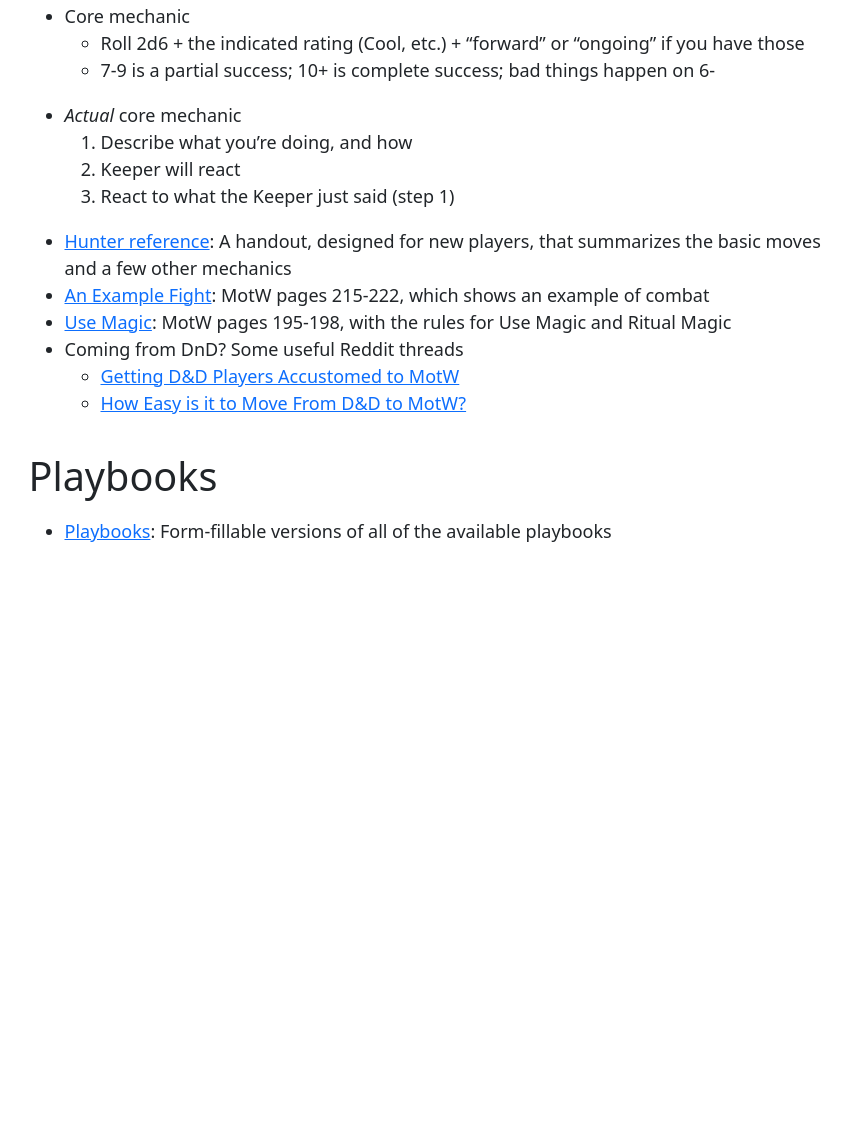
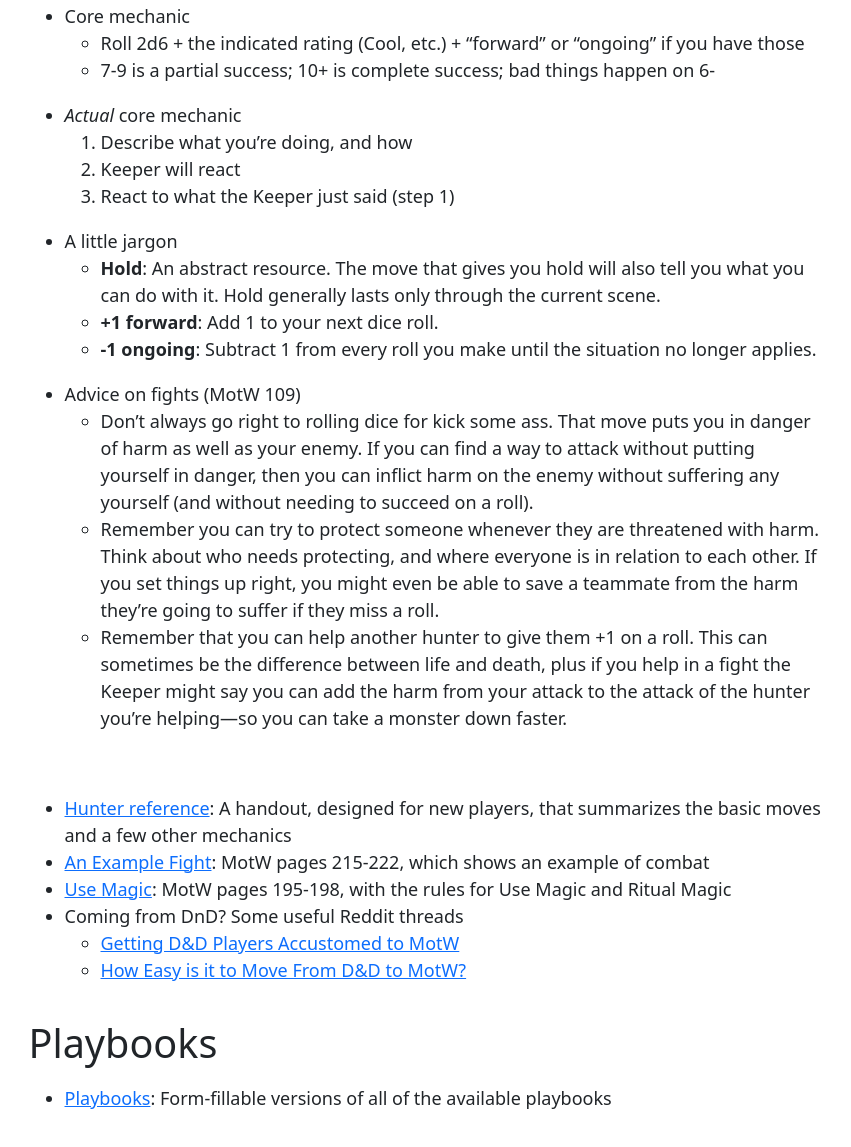
Before and after one commit to dhicks/sutters-mill, a plain HTML site: page index.html in a window 1280 px wide. Shown: the part 347-1494 px from the top of the page, without its empty margins (141-992 px from the left). Before the commit the page ends 988 px from the top, so only its background shows below. Drawn offline with Linux system fonts and the light colour scheme.

Commit message:
advice on fights

```diff
--- a/index.html
+++ b/index.html
@@ -86,6 +86,23 @@
 <li>Keeper will react</li>
 <li>React to what the Keeper just said (step 1)</li>
 </ol></li>
+<li>A little jargon
+<ul>
+<li><strong>Hold</strong>: An abstract resource. The move that gives you hold will also tell you what you can do with it. Hold generally lasts only through the current scene.<br>
+</li>
+<li><strong>+1 forward</strong>: Add 1 to your next dice roll.</li>
+<li><strong>-1 ongoing</strong>: Subtract 1 from every roll you make until the situation no longer applies.<br>
+</li>
+</ul></li>
+<li>Advice on fights (MotW 109)
+<ul>
+<li>Don’t always go right to rolling dice for kick some ass. That move puts you in danger of harm as well as your enemy. If you can find a way to attack without putting yourself in danger, then you can inflict harm on the enemy without suffering any yourself (and without needing to succeed on a roll).</li>
+<li>Remember you can try to protect someone whenever they are threatened with harm. Think about who needs protecting, and where everyone is in relation to each other. If you set things up right, you might even be able to save a teammate from the harm they’re going to suffer if they miss a roll.</li>
+<li>Remember that you can help another hunter to give them +1 on a roll. This can sometimes be the difference between life and death, plus if you help in a fight the Keeper might say you can add the harm from your attack to the attack of the hunter you’re helping—so you can take a monster down faster.</li>
+</ul></li>
+</ul>
+<p><br></p>
+<ul>
 <li><a href="Hunter%20reference.pdf">Hunter reference</a>: A handout, designed for new players, that summarizes the basic moves and a few other mechanics</li>
 <li><a href="An%20Example%20Fight.pdf">An Example Fight</a>: MotW pages 215-222, which shows an example of combat</li>
 <li><a href="Use%20Magic.pdf">Use Magic</a>: MotW pages 195-198, with the rules for Use Magic and Ritual Magic</li>
```
Also changed, not shown: 1 other file.
